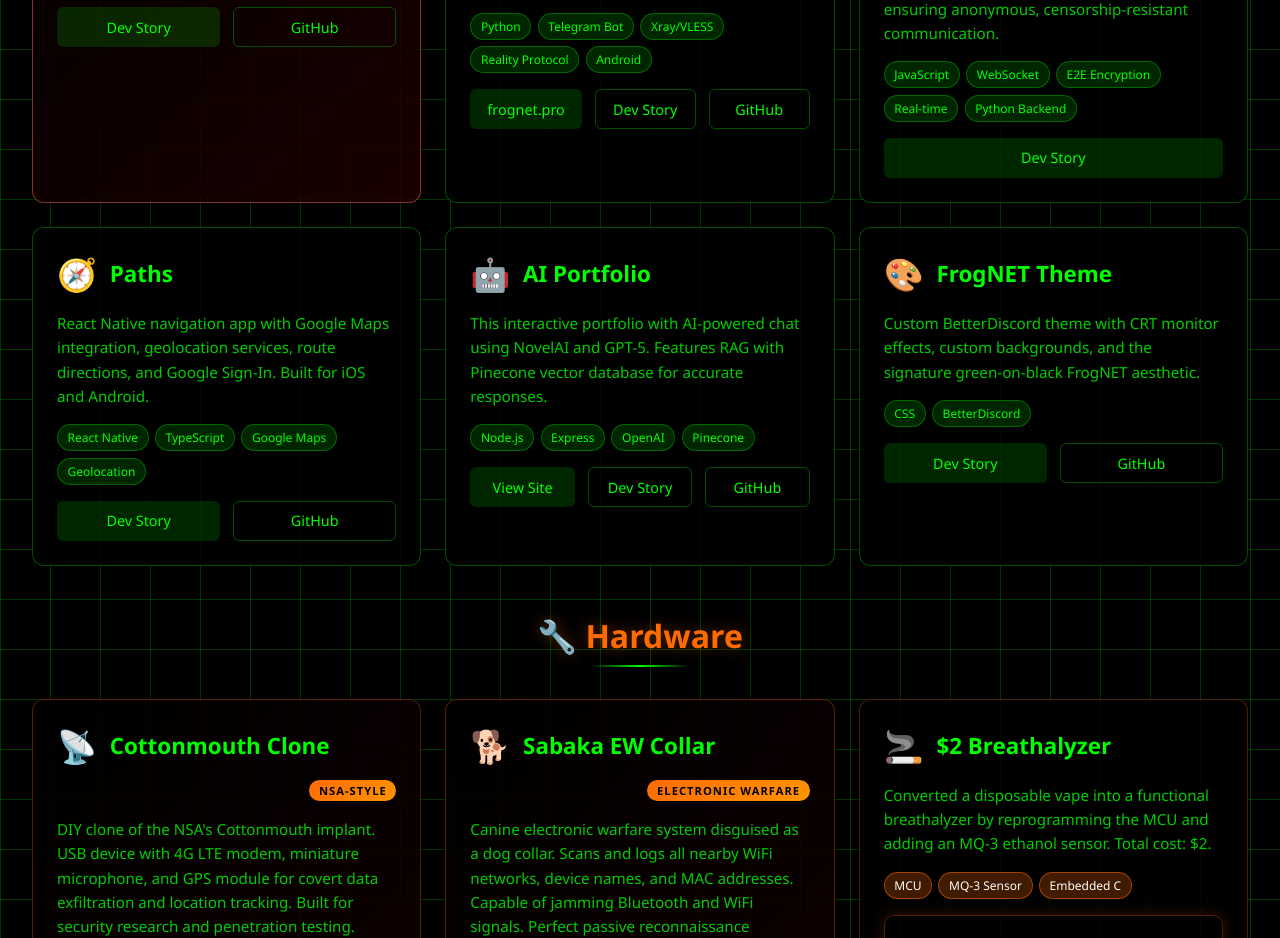
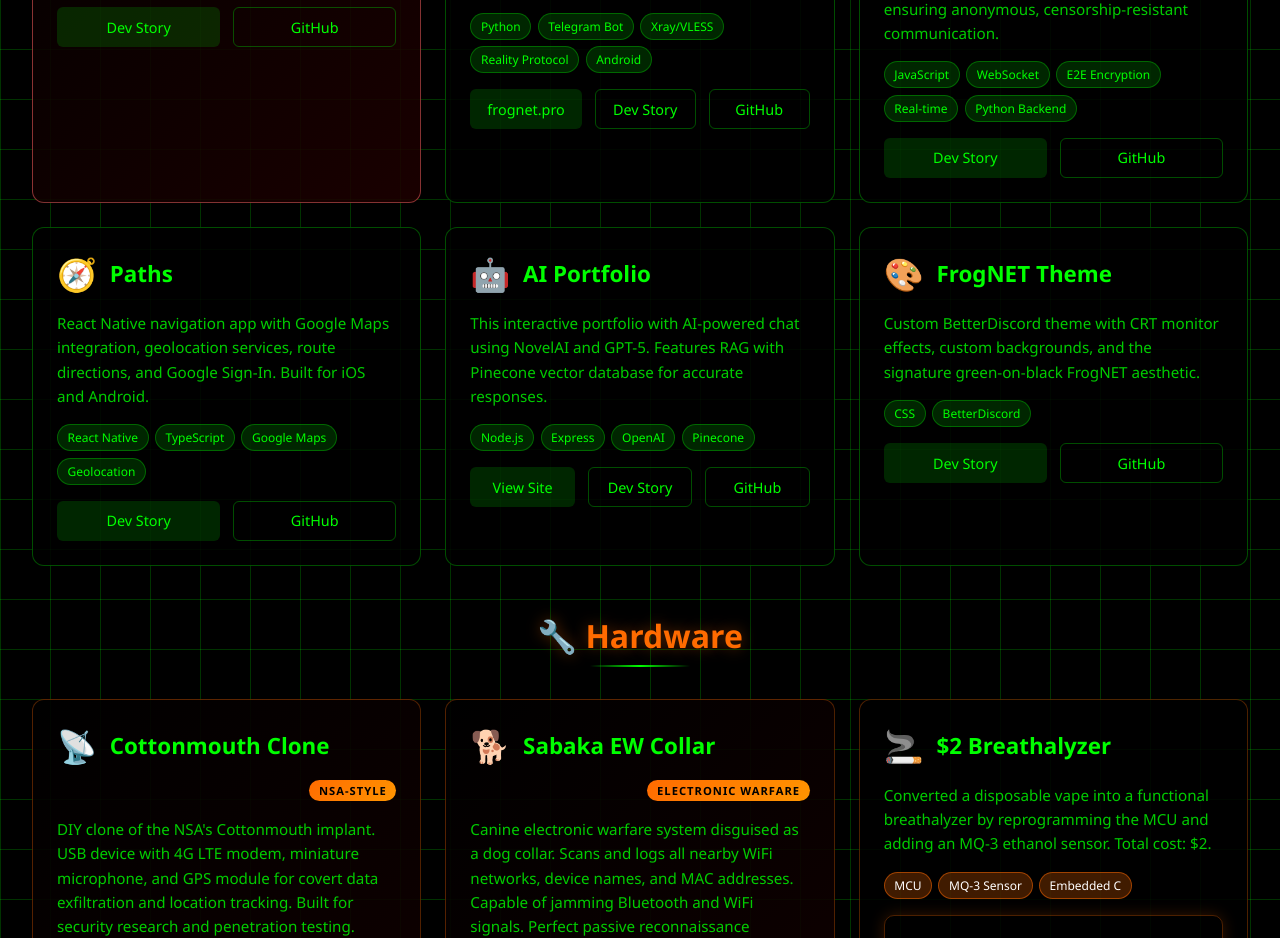
Before and after one commit to deadinternetfox/lukemaccabeefyi, a website: page public/projects.html in a window 1280 px wide. Shown: the part 1401-2339 px from the top of the page. Drawn offline with Linux system fonts and the light colour scheme; grey boxes are pictures that could not be loaded.

Commit message:
Add GitHub link for FrogTalk

```diff
--- a/public/projects.html
+++ b/public/projects.html
@@ -179,6 +179,7 @@
                     </div>
                     <div class="card-links">
                         <a href="/projects/frogtalk" class="card-btn">Dev Story</a>
+                        <a href="https://github.com/deadinternetfox/VPNBOT/tree/main/frogtalk" target="_blank" class="card-btn outline">GitHub</a>
                     </div>
                 </div>
 
```
